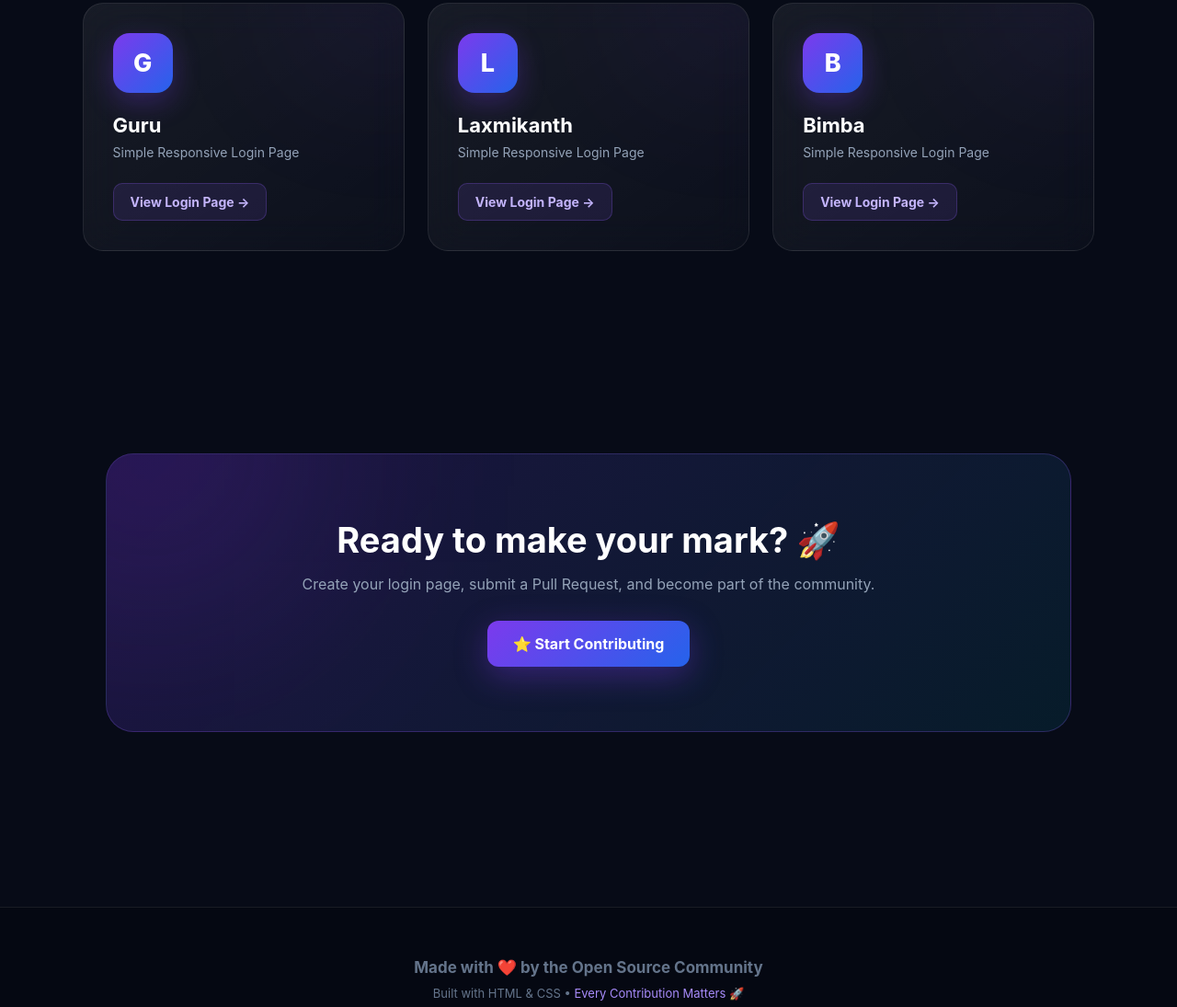
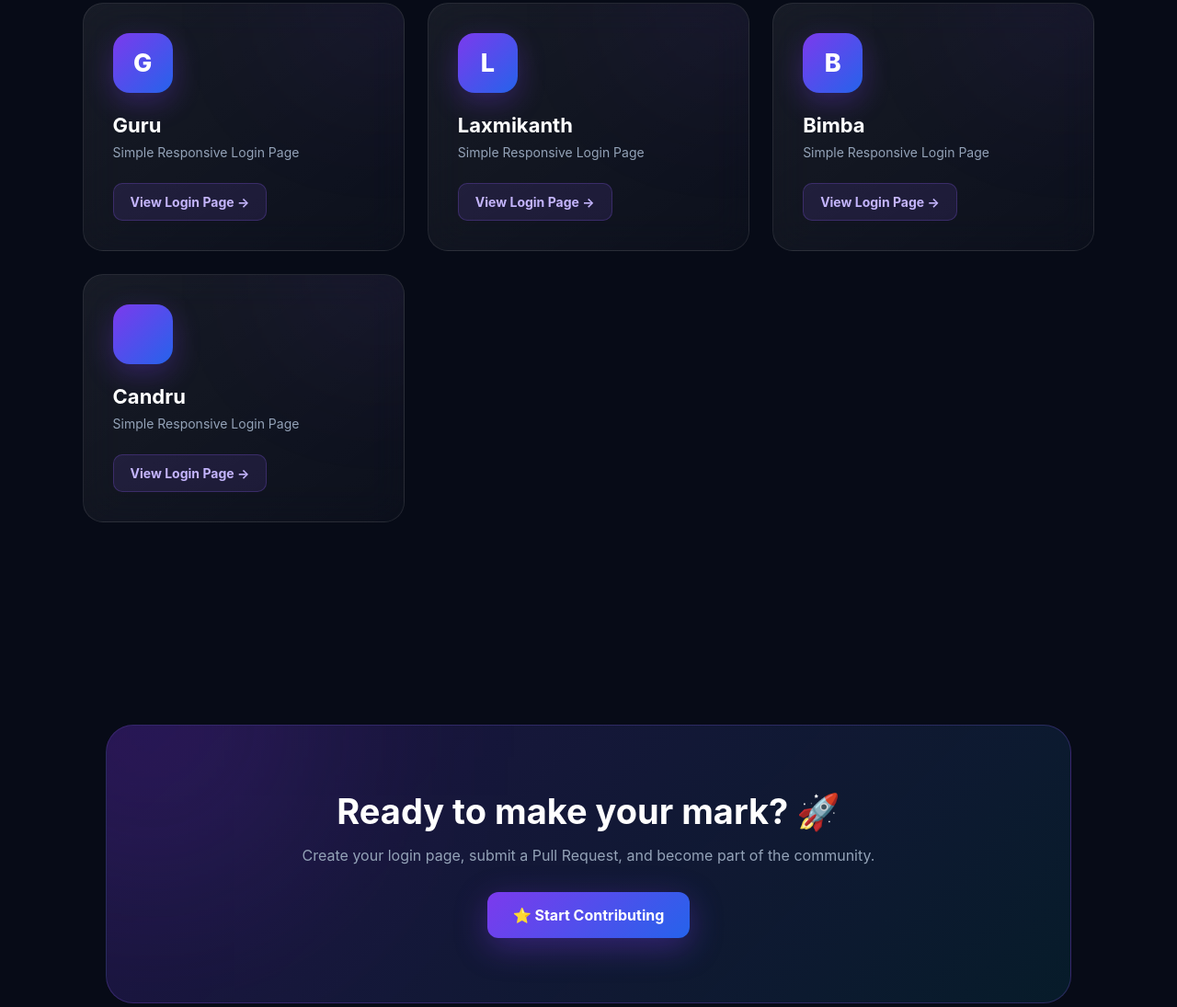
Before and after one commit to GuruB-Codes/Simple-Login-Pages, a plain HTML site: page index.html in a window 1280 px wide. Shown: the part 1676-2771 px from the top of the page at 92% size. Drawn offline with Linux system fonts and the light colour scheme.

```diff
--- a/index.html
+++ b/index.html
@@ -821,6 +821,28 @@
 
                 </div>
 
+                   <!-- BIMBA -->
+
+                <div class="card">
+
+                    <div class="avatar">
+
+                    </div>
+
+                    <h3>Candru</h3>
+
+                    <p>
+                        Simple Responsive Login Page
+                    </p>
+
+                    <a
+                        href="Contributors/Chandrashekhar-H.html"
+                        target="_blank"
+                    >
+                        View Login Page →
+                    </a>
+
+                </div>
 
                 <!--
                 =========================
@@ -875,7 +897,7 @@
             </p>
 
             <a
-                href="https://github.com/YOUR_USERNAME/Simple-Login-Pages"
+                href="https://github.com/GuruB-Codes/Simple-Login-Pages"
                 target="_blank"
                 class="btn primary-btn"
             >
```
